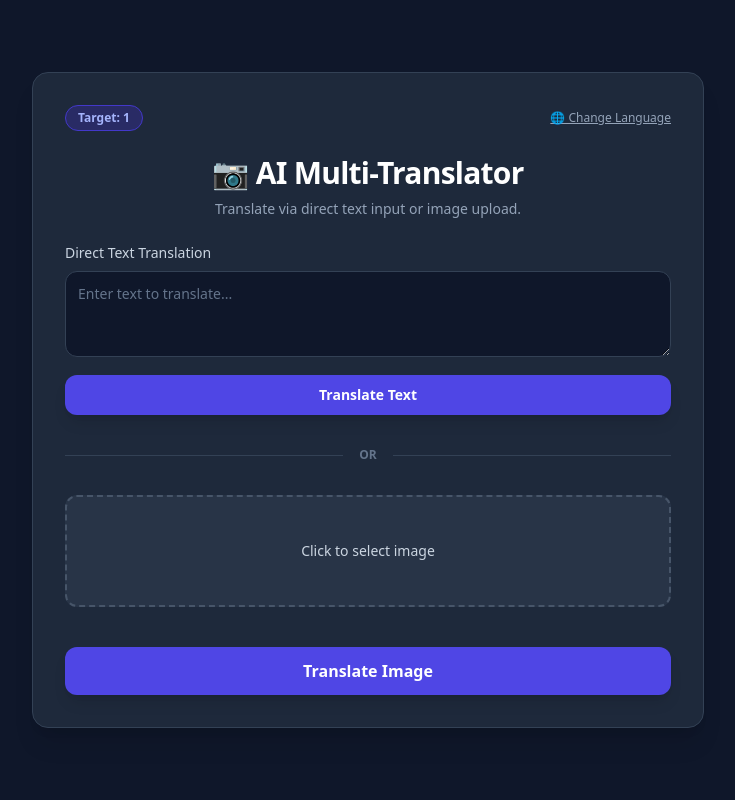
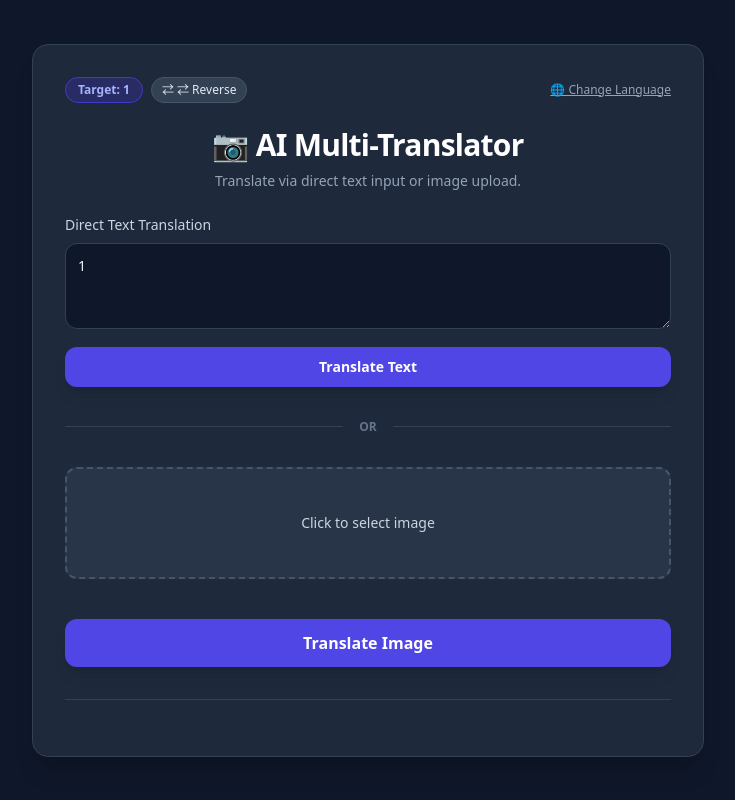
Before and after one commit to cfti1250155-source/flask-image-translator, a Flask app: page / in a window 1280 px wide. Shown: the whole page, without its empty margins (272-1007 px from the left). Run offline with Flask 3, Linux system fonts and the light colour scheme; the visitor is signed in with stand-in values (Sample User, id 1); some libraries are stand-ins or nearby versions.

Commit message:
Add bidirectional language swapping feature

```diff
--- a/app.py
+++ b/app.py
@@ -37,7 +37,8 @@ UI_CACHE = {
         "btn_image_translate": "画像を翻訳する",
         "target_text_label": "対象テキスト",
         "result_label": "翻訳・AI校正結果",
-        "change_lang": "言語変更"
+        "change_lang": "言語変更",
+        "swap_btn": "⇄ 逆翻訳"
     },
     "English": {
         "title": "📷 AI Multi-Translator",
@@ -50,46 +51,8 @@ UI_CACHE = {
         "btn_image_translate": "Translate Image",
         "target_text_label": "Source Text",
         "result_label": "Translation & AI Result",
-        "change_lang": "Change Language"
-    },
-    "Spanish": {
-        "title": "📷 Traductor Universal IA",
-        "subtitle": "Traduzca mediante entrada de texto directa o carga de imágenes.",
-        "text_input_label": "Ingrese texto directamente para traducir",
-        "text_placeholder": "Ingrese el texto a traducir...",
-        "btn_text_translate": "Traducir texto",
-        "or": "o",
-        "image_input_label": "Haga clic para seleccionar imagen",
-        "btn_image_translate": "Traducir imagen",
-        "target_text_label": "Texto de origen",
-        "result_label": "Resultado de traducción e IA",
-        "change_lang": "Cambiar idioma"
-    },
-    "French": {
-        "title": "📷 Traducteur Universel IA",
-        "subtitle": "Traduisez par saisie directe de texte ou téléchargement d'image.",
-        "text_input_label": "Saisir du texte directement pour traduire",
-        "text_placeholder": "Entrez le texte à traduire...",
-        "btn_text_translate": "Traduire le texte",
-        "or": "ou",
-        "image_input_label": "Cliquez pour sélectionner une image",
-        "btn_image_translate": "Traduire l'image",
-        "target_text_label": "Texte source",
-        "result_label": "Résultat de la traduction IA",
-        "change_lang": "Changer de langue"
-    },
-    "German": {
-        "title": "📷 KI-Multisprach-Übersetzer",
-        "subtitle": "Übersetzen Sie per Texteingabe oder Bild-Upload.",
-        "text_input_label": "Text direkt eingeben und übersetzen",
-        "text_placeholder": "Geben Sie den Text ein...",
-        "btn_text_translate": "Text übersetzen",
-        "or": "oder",
-        "image_input_label": "Klicken Sie, um ein Bild auszuwählen",
-        "btn_image_translate": "Bild übersetzen",
-        "target_text_label": "Quelltext",
-        "result_label": "Übersetzungsergebnis",
-        "change_lang": "Sprache wechseln"
+        "change_lang": "Change Language",
+        "swap_btn": "⇄ Reverse"
     }
 }
 
@@ -114,7 +77,8 @@ Return ONLY valid JSON matching this exact structure:
   "btn_image_translate": "Translate Image",
   "target_text_label": "Source Text",
   "result_label": "Translation & AI Result",
-  "change_lang": "Change Language"
+  "change_lang": "Change Language",
+  "swap_btn": "⇄ Reverse"
 }}
 """
             response = client.models.generate_content(
@@ -144,6 +108,25 @@ def set_language():
     session['target_lang'] = target_lang
     return redirect(url_for('index'))
 
+@app.route('/swap-language', methods=['POST'])
+def swap_language():
+    """言語の双方向入れ替え（検出言語 ⇄ Target）"""
+    last_detected = session.get('last_detected_lang')
+    last_result = session.get('last_translation_result')
+    current_target = session.get('target_lang', 'English')
+
+    # 検出言語が存在していれば Target に設定
+    if last_detected and last_detected in SUPPORTED_LANGUAGES:
+        session['target_lang'] = last_detected
+    else:
+        session['target_lang'] = "Japanese" if current_target != "Japanese" else "English"
+
+    # 直前の翻訳結果を入力欄へセット
+    if last_result:
+        session['input_preset'] = last_result
+
+    return redirect(url_for('index'))
+
 @app.route('/', methods=['GET', 'POST'])
 def index():
     if 'target_lang' not in session:
@@ -152,7 +135,7 @@ def index():
     target_lang = session.get('target_lang', 'English')
     ui = get_ui_labels(target_lang)
 
-    ocr_text = ''
+    ocr_text = session.pop('input_preset', '')
     translated_text = ''
 
     if request.method == 'POST':
@@ -176,7 +159,7 @@ Identify the original language of the text below, and translate it naturally int
 Do not include extra explanations. Output strictly in this format:
 
 【Detected Language】
-(Name of the original language)
+(Name of the original language from this list if possible: {', '.join(SUPPORTED_LANGUAGES)})
 
 【Translation Result】
 (Translated text in {target_lang})
@@ -189,6 +172,15 @@ Text:
                         contents=prompt,
                     )
                     translated_text = response.text
+
+                    # 検出言語と翻訳テキストの抽出・セッション記憶
+                    if "【Detected Language】" in translated_text and "【Translation Result】" in translated_text:
+                        parts = translated_text.split("【Translation Result】")
+                        detected = parts[0].replace("【Detected Language】", "").strip()
+                        result_only = parts[1].strip()
+                        session['last_detected_lang'] = detected
+                        session['last_translation_result'] = result_only
+
                 except Exception as e:
                     translated_text = f"AI翻訳エラー: {e}"
             else:
--- a/templates/index.html
+++ b/templates/index.html
@@ -10,11 +10,18 @@
 
     <div class="max-w-2xl w-full bg-slate-800 rounded-2xl shadow-xl border border-slate-700 p-6 md:p-8">
 
-        <!-- ヘッダー & 言語変更ボタン -->
+        <!-- ヘッダー & 言語変更・入れ替えボタン -->
         <div class="flex justify-between items-center mb-6">
-            <span class="bg-indigo-900/60 text-indigo-300 text-xs font-semibold px-3 py-1 rounded-full border border-indigo-700">
-                Target: {{ target_lang }}
-            </span>
+            <div class="flex items-center gap-2">
+                <span class="bg-indigo-900/60 text-indigo-300 text-xs font-semibold px-3 py-1 rounded-full border border-indigo-700">
+                    Target: {{ target_lang }}
+                </span>
+                <form action="/swap-language" method="POST" class="inline">
+                    <button type="submit" title="検出言語と入れ替え" class="bg-slate-700 hover:bg-slate-600 text-slate-200 text-xs font-medium px-2.5 py-1 rounded-full border border-slate-600 transition flex items-center gap-1">
+                        ⇄ {{ ui.get('swap_btn', '⇄ Swap') }}
+                    </button>
+                </form>
+            </div>
             <a href="/select-language" class="text-xs text-slate-400 hover:text-white underline">
                 🌐 {{ ui.change_lang }}
             </a>
@@ -29,7 +36,7 @@
         <form action="/" method="POST" class="space-y-3 mb-6">
             <div>
                 <label class="block text-sm font-medium text-slate-300 mb-2">{{ ui.text_input_label }}</label>
-                <textarea name="direct_text" rows="3" class="w-full p-3 rounded-xl bg-slate-900 text-slate-100 border border-slate-700 focus:outline-none focus:border-indigo-500 text-sm placeholder-slate-500" placeholder="{{ ui.text_placeholder }}"></textarea>
+                <textarea name="direct_text" rows="3" class="w-full p-3 rounded-xl bg-slate-900 text-slate-100 border border-slate-700 focus:outline-none focus:border-indigo-500 text-sm placeholder-slate-500" placeholder="{{ ui.text_placeholder }}">{{ ocr_text if ocr_text and not translated_text else '' }}</textarea>
             </div>
             <button type="submit" class="w-full bg-indigo-600 hover:bg-indigo-500 text-white font-semibold py-2.5 px-4 rounded-xl shadow-lg transition text-sm">
                 {{ ui.btn_text_translate }}
@@ -62,7 +69,7 @@
         <!-- 結果表示部分 -->
         {% if ocr_text or translated_text %}
         <div class="mt-8 space-y-4 pt-6 border-t border-slate-700">
-            {% if ocr_text %}
+            {% if ocr_text and translated_text %}
             <div>
                 <h2 class="text-sm font-medium text-slate-400 mb-1">{{ ui.target_text_label }}</h2>
                 <div class="p-4 bg-slate-900 rounded-xl border border-slate-700 text-slate-200 text-sm whitespace-pre-wrap">{{ ocr_text }}</div>
@@ -73,8 +80,13 @@
             <div>
                 <div class="flex justify-between items-center mb-2">
                     <h2 class="text-sm font-medium text-indigo-400">{{ ui.result_label }}</h2>
-                    <!-- 便利ツールボタン群（音声読み上げ・コピー・保存） -->
+                    <!-- 便利ツールボタン群 -->
                     <div class="flex space-x-2">
+                        <form action="/swap-language" method="POST" class="inline">
+                            <button type="submit" title="逆翻訳（言語入れ替え）" class="px-2.5 py-1 bg-indigo-800 hover:bg-indigo-700 text-indigo-200 rounded-lg text-xs font-medium transition flex items-center gap-1 border border-indigo-600">
+                                ⇄ {{ ui.get('swap_btn', '⇄ Reverse') }}
+                            </button>
+                        </form>
                         <button type="button" onclick="speakText()" title="音声読み上げ" class="px-2.5 py-1 bg-slate-700 hover:bg-slate-600 text-slate-200 rounded-lg text-xs font-medium transition flex items-center gap-1">
                             🔊 読み上げ
                         </button>
@@ -96,17 +108,13 @@
 
     <!-- JavaScript ツール関数群 -->
     <script>
-        // 1. コピー機能
         function copyResult() {
             const text = document.getElementById('resultText').innerText;
             navigator.clipboard.writeText(text).then(() => {
                 alert('翻訳結果をクリップボードにコピーしました！');
-            }).catch(err => {
-                console.error('コピー失敗:', err);
             });
         }
 
-        // 2. .txt ファイル保存機能
         function downloadText() {
             const text = document.getElementById('resultText').innerText;
             const blob = new Blob([text], { type: 'text/plain;charset=utf-8' });
@@ -116,7 +124,6 @@
             link.click();
         }
 
-        // 3. 音声読み上げ機能（Text-to-Speech）
         function speakText() {
             const text = document.getElementById('resultText').innerText;
             if ('speechSynthesis' in window) {
```
